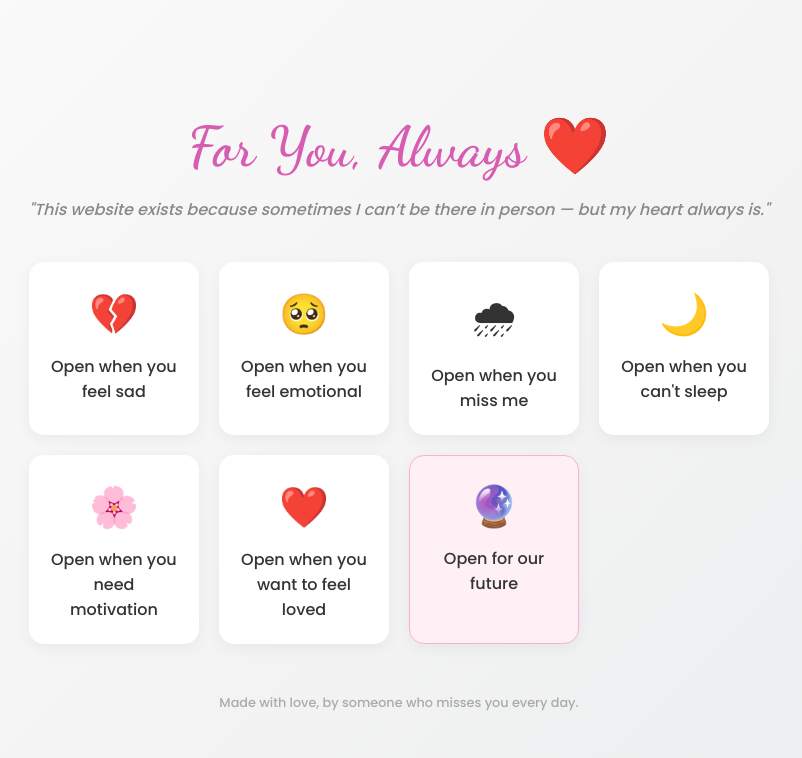
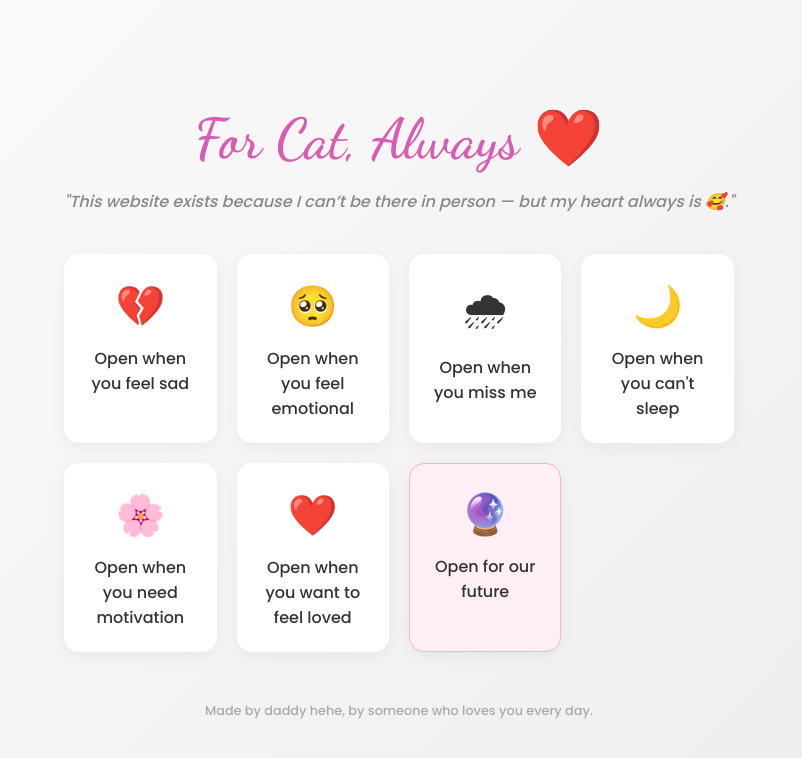
Before and after one commit to daddyloveusomuch/Love, a plain HTML site: page index.html in a window 1280 px wide. Shown: the whole page, without its empty margins (241-1043 px from the left). Drawn offline with Linux system fonts and the light colour scheme; a script that the page names is missing.

Commit message:
Update index.html

```diff
--- a/index.html
+++ b/index.html
@@ -3,7 +3,7 @@
 <head>
     <meta charset="UTF-8">
     <meta name="viewport" content="width=device-width, initial-scale=1.0">
-    <title>For You, Always</title>
+    <title>For Cat, Always</title>
     <link rel="stylesheet" href="style.css">
     <!-- Google Fonts -->
     <link href="https://fonts.googleapis.com/css2?family=Dancing+Script:wght@600&family=Poppins:wght@300;500&display=swap" rel="stylesheet">
@@ -15,8 +15,8 @@
 
     <div class="container">
         <header>
-            <h1>For You, Always ❤️</h1>
-            <p class="subtitle">"This website exists because sometimes I can’t be there in person — but my heart always is."</p>
+            <h1>For Cat, Always ❤️</h1>
+            <p class="subtitle">"This website exists because I can’t be there in person — but my heart always is 🥰."</p>
         </header>
 
         <div class="card-grid">
@@ -64,7 +64,7 @@
         </div>
 
         <footer>
-            <p>Made with love, by someone who misses you every day.</p>
+            <p>Made by daddy hehe, by someone who loves you every day.</p>
         </footer>
     </div>
 
```
